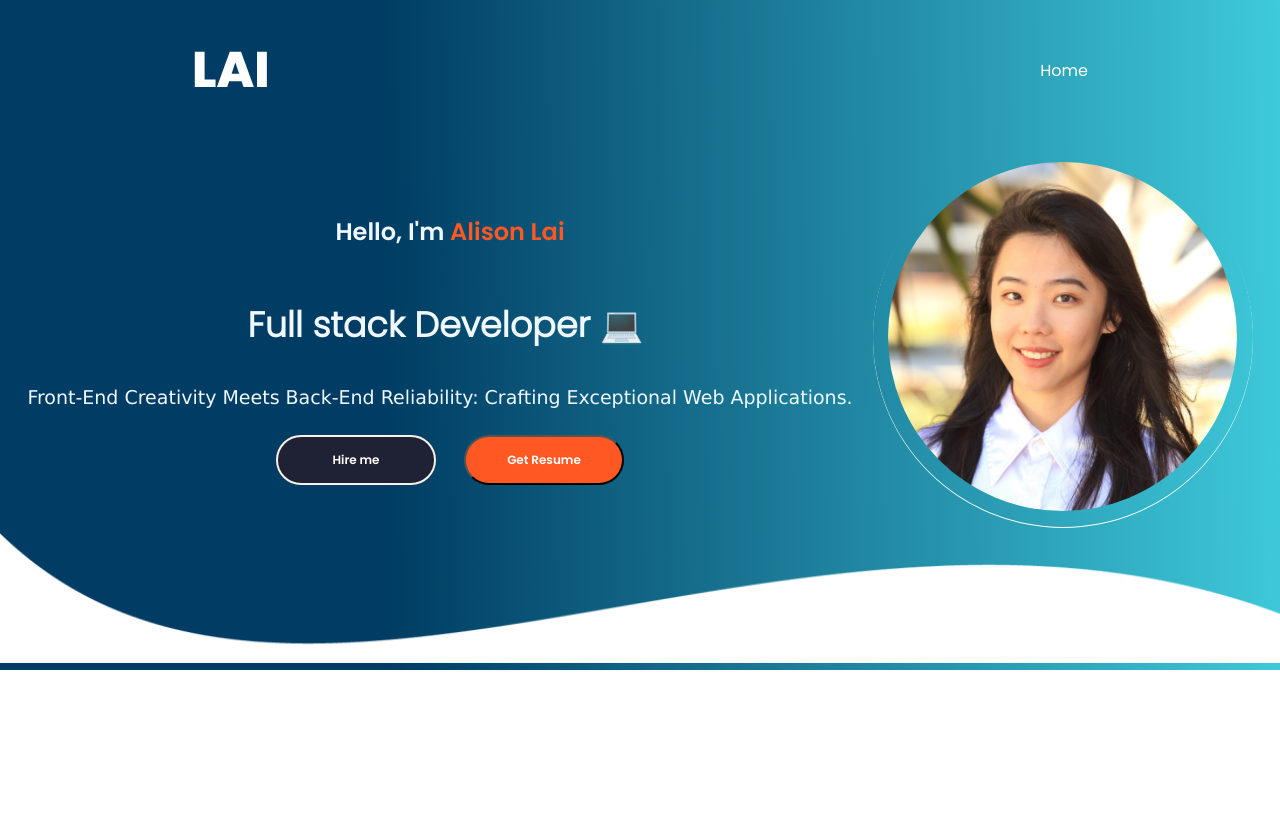
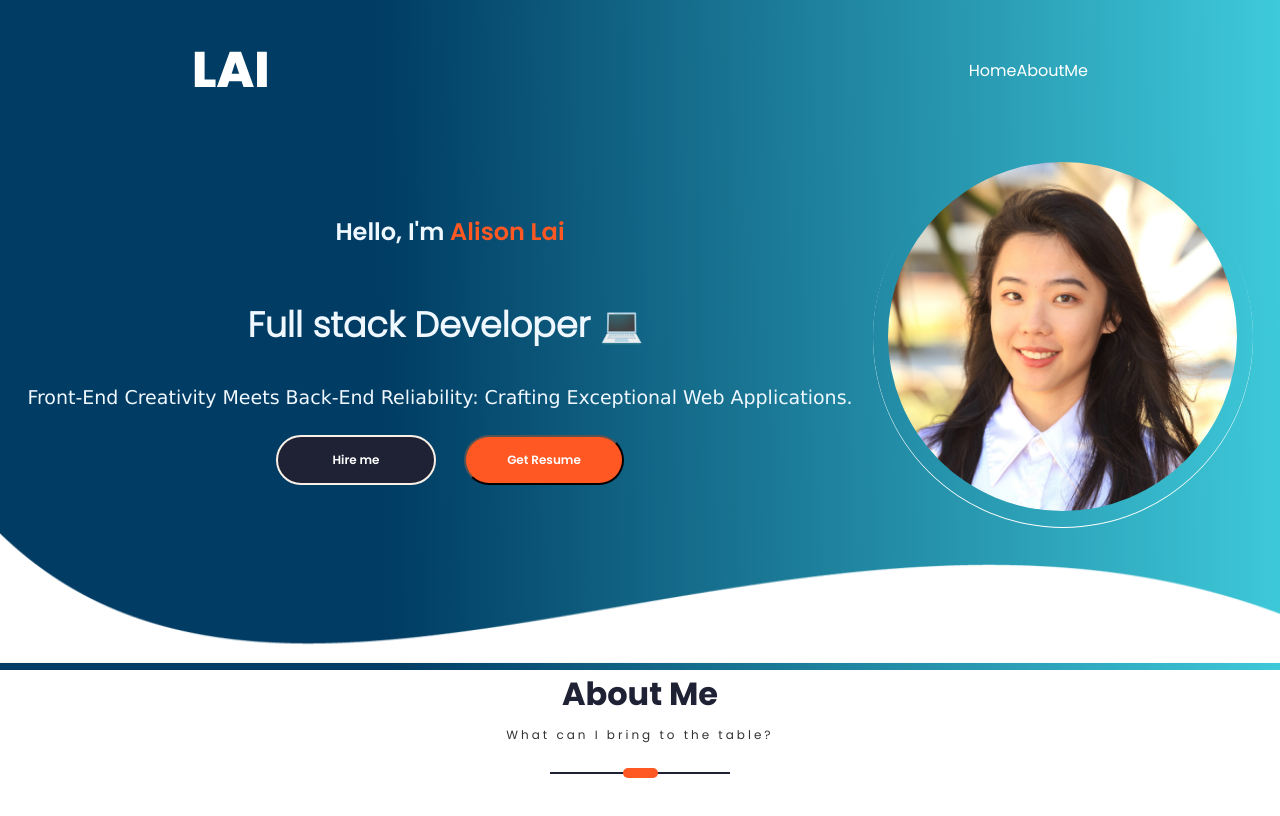
Before and after one commit to alisonjlai/Portfolio, a React (Create React App) app in the folder client/: page / in a window 1280 px wide. Shown: the top 816 px of the page. Built offline with nearby package versions, Linux system fonts and the light colour scheme.

Commit message:
add header and subcomponent

```diff
--- /dev/null
+++ b/client/src/PortfolioContainer/AboutMe/AboutMe.js
@@ -0,0 +1,20 @@
+import React,{useEffect} from 'react'
+import ScreenHeading from '../../utilities/ScreenHeading/ScreenHeading'
+import ScrollService from '../../utilities/ScrollService'
+import Animations from '../../utilities/Animations'
+
+export default function AboutMe(props) {
+    let fadeInScreenHandler= (screen) => {
+        if(screen.fadeScreen !== props.id)
+        return
+        Animations.animations.fadeInScreen(props.id)
+    }
+    const fadeInSubscription = ScrollService.currentScreenFadeIn.subscribe(fadeInScreenHandler)
+    return (
+        <div className='about-me-container screen-container' id = {props.id || ""}>
+            <div className='about-me-parent'>
+                <ScreenHeading title={'About Me'} subHeading={'What can I bring to the table?'}/>
+            </div>
+        </div>
+    )
+}
--- a/client/src/PortfolioContainer/Home/Header/Header.css
+++ b/client/src/PortfolioContainer/Home/Header/Header.css
@@ -25,7 +25,7 @@
 .show-hamburger-options {
     left: 0;
     opacity: 1;
-    transform: translateX(0%); /* Add this to actually transform the element */
+    transform: translateX(0%); /* transform the element */
   }
 .header-option {
   font-size: 16px;
@@ -41,7 +41,7 @@
   color: var(--white);
 }
 .selected-header-option {
-  color: #ff5823;
+  color: var(--dark-orange);
 }
 
 @media only screen and (max-width: 1110px) {
--- a/client/src/PortfolioContainer/Home/Home.css
+++ b/client/src/PortfolioContainer/Home/Home.css
@@ -6,4 +6,5 @@
     min-height: 670px;
     /* background-image: url("../../assets/Home/bg.jpg"); */
     background: linear-gradient(89deg, #003c63 30%, #3ecada 100%);
+    /* background-size: cover; */
 }
--- /dev/null
+++ b/client/src/utilities/ScreenHeading/ScreenHeading.css
@@ -0,0 +1,42 @@
+.heading-container {
+    display: flex;
+    flex-direction: column;
+    align-items: center;
+    width: 100%;
+    margin: 0 0 50px 0;
+}
+.screen-sub-heading {
+    letter-spacing: 3px;
+    margin: 8px 0 18px 0;
+    font-size: 12px;
+    color: var(--black);
+}
+.screen-heading {
+    font-size: 32px;
+    color: #1f2235;
+    font-family: "Poppins Bold";
+}
+.heading-seperator {
+    display: flex;
+    align-items: center;
+    position: relative;
+    width: 180px;
+    margin: 10px 0 0 0;
+}
+.seperator-line {
+    width: 100%;
+    height: 2px;
+    background-color: #1f2235;
+}
+.seperator-blob {
+    height: 10px;
+    width: 100%;
+    position: absolute;
+    display: flex;
+    justify-content: center;
+}
+.seperator-blob div {
+    width: 35px;
+    border-radius: 10px;
+    background-color: var(--dark-orange);
+}
--- /dev/null
+++ b/client/src/utilities/ScreenHeading/ScreenHeading.js
@@ -0,0 +1,25 @@
+import React from "react";
+import "./ScreenHeading.css";
+
+export default function ScreenHeading(props) {
+    return (
+        <div className="heading-container">
+            <div className="screen-heading">
+                <span>{props.title}</span>
+            </div>
+            {props.subHeading ? (
+                <div className="screen-sub-heading">
+                    <span>{props.subHeading}</span>
+                </div>
+            ) : (
+                <div></div>
+            )}
+            <div className="heading-seperator">
+                <div className="seperator-line"></div>
+                <div className="seperator-blob">
+                    <div></div>
+                </div>
+            </div>
+        </div>
+    );
+}
--- a/client/src/utilities/commonUtils.js
+++ b/client/src/utilities/commonUtils.js
@@ -1,10 +1,15 @@
 import Home from '../PortfolioContainer/Home/Home'
+import AboutMe from '../PortfolioContainer/AboutMe/AboutMe'
 
 
 export const TOTAL_SCREENS = [
     {
         screen_name: "Home",
         component: Home,
+    },
+    {
+        screen_name: "AboutMe",
+        component: AboutMe,
     }
 ]
 export const GET_SCREEN_INDEX = (screen_name)=>{
```
Also changed, not shown: client/src/PortfolioContainer/AboutMe/AboutMe.css (added), client/src/assets/AboutMe/me.jpg (added), client/src/assets/Home/bg.jpg (deleted).
